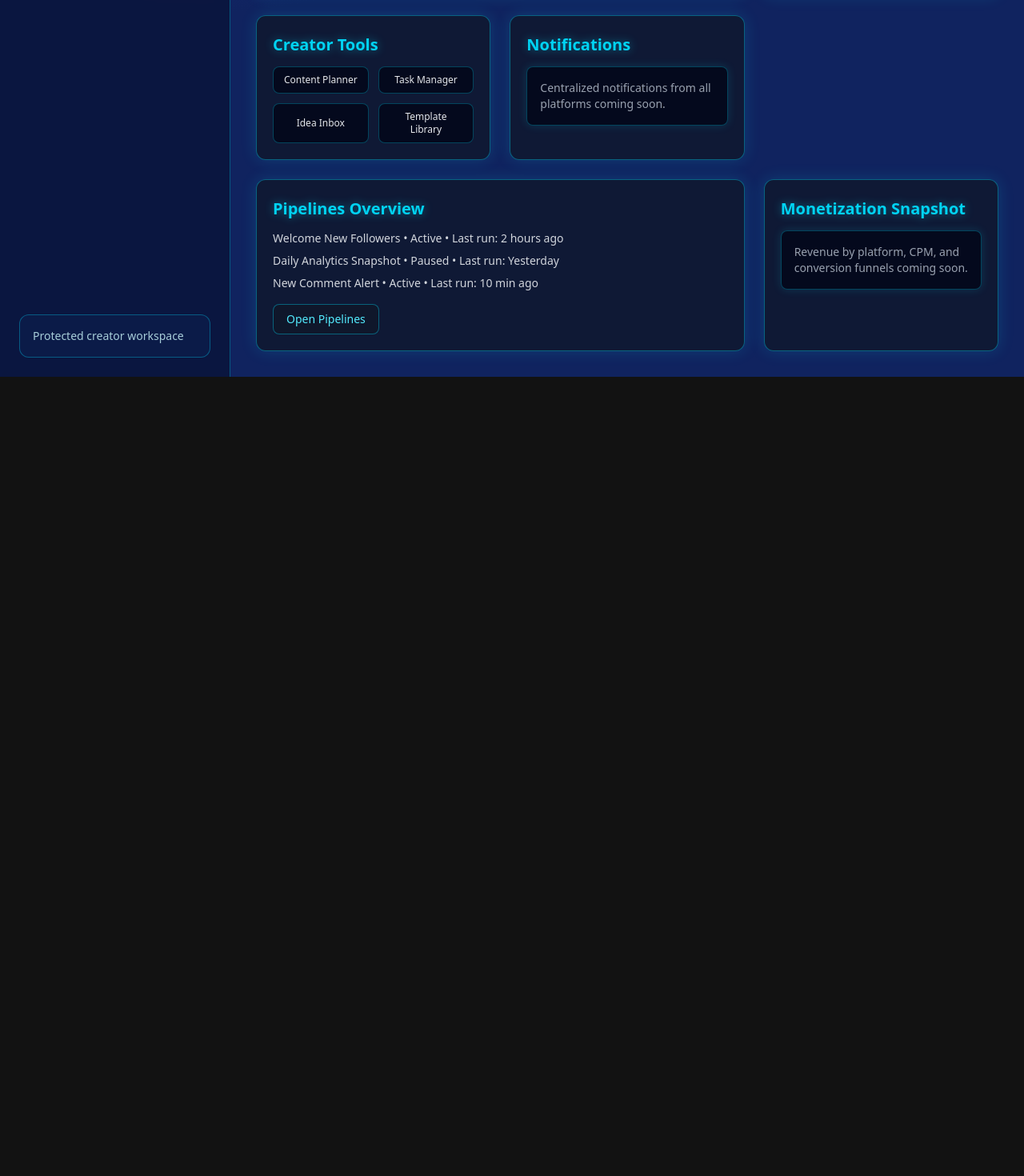
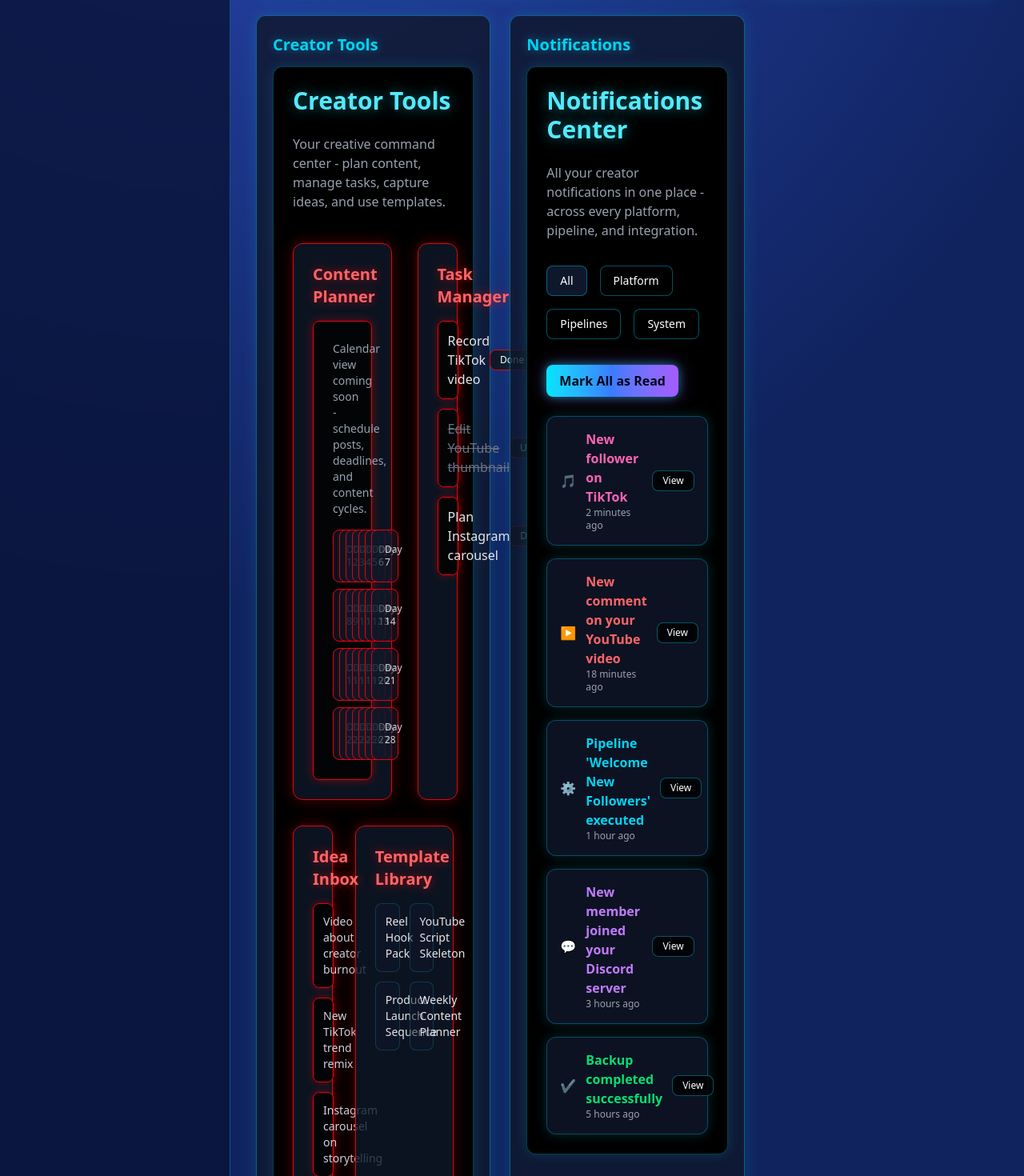
Before and after one commit to stephensdf89/Nexus, a Next.js app: page /dashboard in a window 1280 px wide. Shown: the part 880-2350 px from the top of the page at 80% size. Before the commit the page ends 1351 px from the top, so only its background shows below. Built offline with nearby package versions, Linux system fonts and the light colour scheme; no server answers.

Commit message:
Expand dashboard tools and notifications panels

```diff
--- a/src/app/dashboard/page.tsx
+++ b/src/app/dashboard/page.tsx
@@ -1,6 +1,8 @@
 "use client";
 
 import AppShell from "@/components/AppShell";
+import CreatorToolsPanel from "@/components/CreatorToolsPanel";
+import NotificationsCenter from "@/components/NotificationsCenter";
 
 export default function DashboardPage() {
   return (
@@ -74,18 +76,11 @@ export default function DashboardPage() {
           </DashboardWidget>
 
           <DashboardWidget title="Creator Tools">
-            <div className="grid grid-cols-2 gap-3 text-sm">
-              <QuickTool label="Content Planner" />
-              <QuickTool label="Task Manager" />
-              <QuickTool label="Idea Inbox" />
-              <QuickTool label="Template Library" />
-            </div>
+            <CreatorToolsPanel />
           </DashboardWidget>
 
           <DashboardWidget title="Notifications">
-            <PlaceholderBlock>
-              Centralized notifications from all platforms coming soon.
-            </PlaceholderBlock>
+            <NotificationsCenter />
           </DashboardWidget>
 
           <DashboardWidget title="Pipelines Overview" span="lg:col-span-2">
@@ -152,15 +147,6 @@ function PlaceholderBlock({ children }: { children: React.ReactNode }) {
   );
 }
 
-function QuickTool({ label }: { label: string }) {
-  return (
-    <button className="bg-slate-950/80 border border-cyan-400/30 rounded-lg px-3 py-2 text-xs text-gray-200
-                       hover:shadow-[0_0_10px_rgba(0,229,255,0.3)] transition-all duration-200">
-      {label}
-    </button>
-  );
-}
-
 function GrowthStat({ label, value, change }: { label: string; value: string; change: string }) {
   return (
     <div className="bg-slate-900/80 border border-cyan-400/30 rounded-lg p-3 shadow-[0_0_12px_rgba(0,229,255,0.2)]">
--- /dev/null
+++ b/src/components/CreatorToolsPanel.jsx
@@ -0,0 +1,147 @@
+"use client";
+
+export default function CreatorToolsPanel() {
+  return (
+    <div className="bg-black text-white p-6 rounded-xl border border-cyan-400/30 shadow-[0_0_18px_rgba(0,229,255,0.15)]">
+      <h1 className="text-3xl font-bold mb-6 text-cyan-300 drop-shadow-[0_0_8px_rgba(0,229,255,0.45)]">
+        Creator Tools
+      </h1>
+
+      <p className="text-gray-400 mb-10">
+        Your creative command center - plan content, manage tasks, capture ideas, and use templates.
+      </p>
+
+      <div className="grid grid-cols-1 xl:grid-cols-3 gap-8">
+        <ToolCard title="Content Planner" span="xl:col-span-2">
+          <PlannerCalendar />
+        </ToolCard>
+
+        <ToolCard title="Task Manager">
+          <TaskManager />
+        </ToolCard>
+
+        <ToolCard title="Idea Inbox">
+          <IdeaInbox />
+        </ToolCard>
+
+        <ToolCard title="Template Library" span="xl:col-span-2">
+          <TemplateLibrary />
+        </ToolCard>
+      </div>
+    </div>
+  );
+}
+
+function ToolCard({ title, span = "", children }) {
+  return (
+    <div className={`bg-gray-900/80 border border-red-600 rounded-xl p-6
+                     shadow-[0_0_20px_rgba(255,0,0,0.3)] ${span}`}>
+      <h2 className="text-xl font-bold mb-4 text-red-400
+                     drop-shadow-[0_0_6px_rgba(255,0,0,0.6)]">
+        {title}
+      </h2>
+      {children}
+    </div>
+  );
+}
+
+function PlannerCalendar() {
+  return (
+    <div className="bg-black/80 border border-red-600 rounded-lg p-6
+                    shadow-[0_0_12px_rgba(255,0,0,0.4)]">
+      <p className="text-gray-400 text-sm mb-4">
+        Calendar view coming soon - schedule posts, deadlines, and content cycles.
+      </p>
+
+      <div className="grid grid-cols-7 gap-2 text-center text-gray-300 text-xs">
+        {Array.from({ length: 28 }).map((_, i) => (
+          <div
+            key={i}
+            className="p-4 bg-gray-900/60 border border-red-600 rounded-lg
+                       hover:shadow-[0_0_10px_rgba(255,0,0,0.6)] transition-all duration-200"
+          >
+            Day {i + 1}
+          </div>
+        ))}
+      </div>
+    </div>
+  );
+}
+
+function TaskManager() {
+  const tasks = [
+    { text: "Record TikTok video", done: false },
+    { text: "Edit YouTube thumbnail", done: true },
+    { text: "Plan Instagram carousel", done: false },
+  ];
+
+  return (
+    <div className="space-y-3">
+      {tasks.map((t, i) => (
+        <div
+          key={i}
+          className="flex items-center justify-between bg-black/80 border border-red-600
+                     rounded-lg p-3 shadow-[0_0_10px_rgba(255,0,0,0.4)]"
+        >
+          <span className={`${t.done ? "line-through text-gray-500" : "text-gray-200"}`}>
+            {t.text}
+          </span>
+
+          <button className="text-xs bg-gray-900 border border-red-600 px-3 py-1 rounded-lg
+                             hover:shadow-[0_0_10px_rgba(255,0,0,0.6)] transition-all duration-200">
+            {t.done ? "Undo" : "Done"}
+          </button>
+        </div>
+      ))}
+    </div>
+  );
+}
+
+function IdeaInbox() {
+  const ideas = [
+    "Video about creator burnout",
+    "New TikTok trend remix",
+    "Instagram carousel on storytelling",
+    "YouTube tutorial on editing workflow",
+  ];
+
+  return (
+    <div className="space-y-3">
+      {ideas.map((idea, i) => (
+        <div
+          key={i}
+          className="bg-black/80 border border-red-600 rounded-lg p-3
+                     shadow-[0_0_10px_rgba(255,0,0,0.4)] text-gray-300 text-sm"
+        >
+          {idea}
+        </div>
+      ))}
+
+      <button className="mt-4 bg-red-700 hover:bg-red-800 px-4 py-2 rounded-lg font-bold
+                         shadow-[0_0_12px_rgba(255,0,0,0.7)] transition-all duration-200">
+        Add Idea
+      </button>
+    </div>
+  );
+}
+
+function TemplateLibrary() {
+  const templates = [
+    "Reel Hook Pack",
+    "YouTube Script Skeleton",
+    "Product Launch Sequence",
+    "Weekly Content Planner",
+  ];
+  return (
+    <div className="grid grid-cols-1 md:grid-cols-2 gap-3">
+      {templates.map((template) => (
+        <button
+          key={template}
+          className="text-left rounded-lg border border-cyan-400/20 bg-slate-900/50 p-3 text-sm text-gray-200 hover:shadow-[0_0_10px_rgba(0,229,255,0.25)] transition-all duration-200"
+        >
+          {template}
+        </button>
+      ))}
+    </div>
+  );
+}
--- /dev/null
+++ b/src/components/NotificationsCenter.jsx
@@ -0,0 +1,96 @@
+"use client";
+
+export default function NotificationsCenter() {
+  const notifications = [
+    {
+      type: "tiktok",
+      message: "New follower on TikTok",
+      time: "2 minutes ago",
+      color: "text-pink-400",
+    },
+    {
+      type: "youtube",
+      message: "New comment on your YouTube video",
+      time: "18 minutes ago",
+      color: "text-red-400",
+    },
+    {
+      type: "pipeline",
+      message: "Pipeline 'Welcome New Followers' executed",
+      time: "1 hour ago",
+      color: "text-cyan-400",
+    },
+    {
+      type: "discord",
+      message: "New member joined your Discord server",
+      time: "3 hours ago",
+      color: "text-purple-400",
+    },
+    {
+      type: "system",
+      message: "Backup completed successfully",
+      time: "5 hours ago",
+      color: "text-green-400",
+    },
+  ];
+
+  const icons = {
+    tiktok: <span className="text-pink-400">🎵</span>,
+    youtube: <span className="text-red-400">▶️</span>,
+    pipeline: <span className="text-cyan-400">⚙️</span>,
+    discord: <span className="text-purple-400">💬</span>,
+    system: <span className="text-green-400">✔️</span>,
+  };
+
+  return (
+    <div className="bg-black text-white p-6 rounded-xl border border-cyan-400/30 shadow-[0_0_16px_rgba(0,229,255,0.15)]">
+      <h1 className="text-3xl font-bold mb-6 text-cyan-300 drop-shadow-[0_0_8px_rgba(0,229,255,0.5)]">
+        Notifications Center
+      </h1>
+
+      <p className="text-gray-400 mb-8">
+        All your creator notifications in one place - across every platform, pipeline, and integration.
+      </p>
+
+      <div className="flex items-center gap-4 mb-8 flex-wrap">
+        <button className="bg-slate-900 border border-cyan-400/40 px-4 py-2 rounded-lg text-sm hover:shadow-[0_0_12px_rgba(0,229,255,0.35)] transition-all duration-200">
+          All
+        </button>
+        <button className="bg-black/80 border border-cyan-400/40 px-4 py-2 rounded-lg text-sm hover:shadow-[0_0_12px_rgba(0,229,255,0.35)] transition-all duration-200">
+          Platform
+        </button>
+        <button className="bg-black/80 border border-cyan-400/40 px-4 py-2 rounded-lg text-sm hover:shadow-[0_0_12px_rgba(0,229,255,0.35)] transition-all duration-200">
+          Pipelines
+        </button>
+        <button className="bg-black/80 border border-cyan-400/40 px-4 py-2 rounded-lg text-sm hover:shadow-[0_0_12px_rgba(0,229,255,0.35)] transition-all duration-200">
+          System
+        </button>
+      </div>
+
+      <button className="mb-6 glow-neon bg-gradient-to-r from-[#00E5FF] via-[#3A7BFF] to-[#A45CFF] px-4 py-2 rounded-lg font-bold shadow-[0_0_12px_rgba(0,229,255,0.4)] transition-all duration-200 text-slate-950">
+        Mark All as Read
+      </button>
+
+      <div className="space-y-4">
+        {notifications.map((n, i) => (
+          <div
+            key={`${n.type}-${i}`}
+            className="bg-slate-900/80 border border-cyan-400/30 rounded-xl p-4 shadow-[0_0_15px_rgba(0,229,255,0.18)] flex items-center justify-between gap-3"
+          >
+            <div className="flex items-center gap-3">
+              {icons[n.type]}
+              <div>
+                <p className={`font-bold ${n.color}`}>{n.message}</p>
+                <p className="text-gray-400 text-xs">{n.time}</p>
+              </div>
+            </div>
+
+            <button className="bg-black/80 border border-cyan-400/40 px-3 py-1 rounded-lg text-xs hover:shadow-[0_0_10px_rgba(0,229,255,0.35)] transition-all duration-200">
+              View
+            </button>
+          </div>
+        ))}
+      </div>
+    </div>
+  );
+}
```
